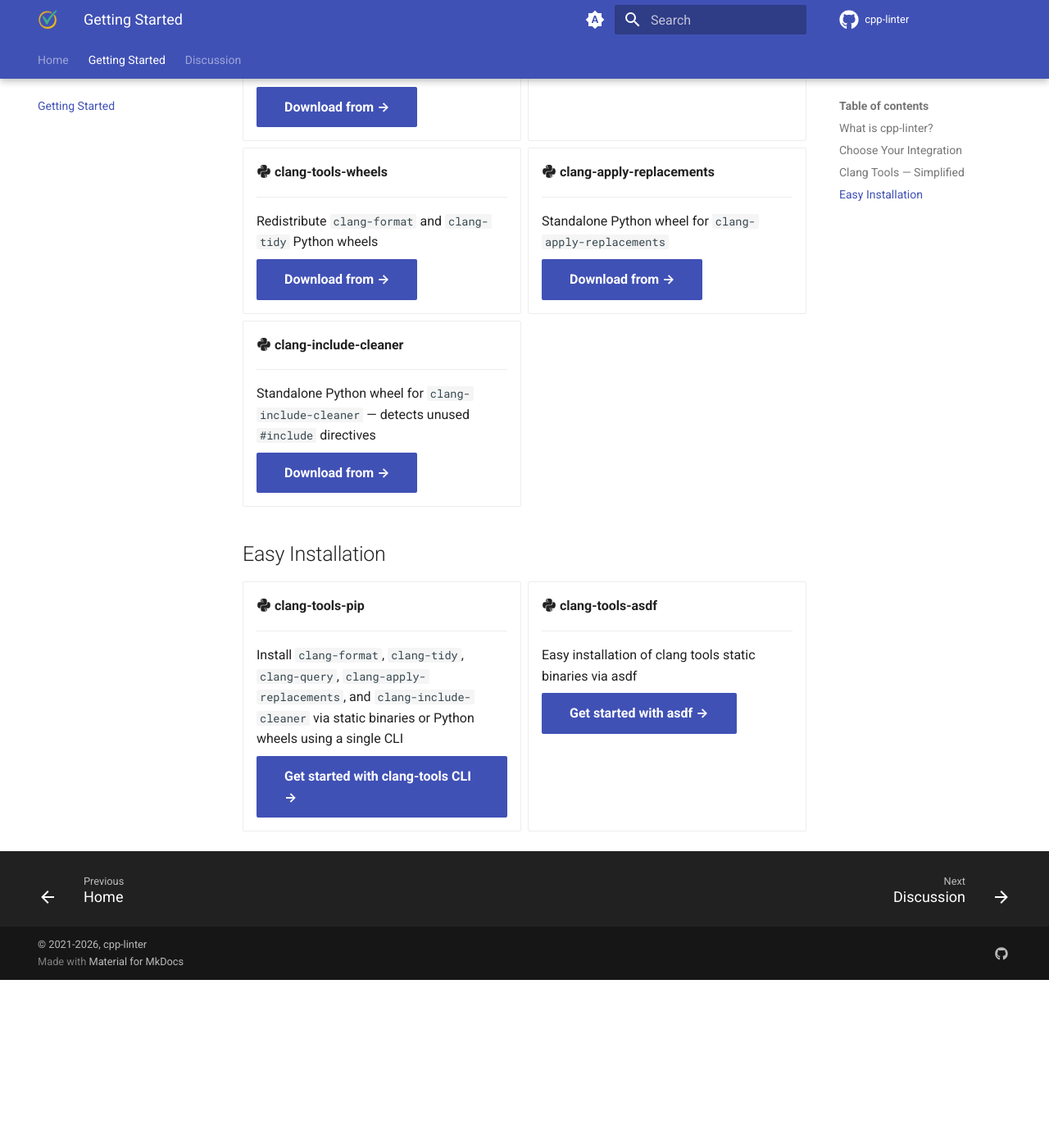
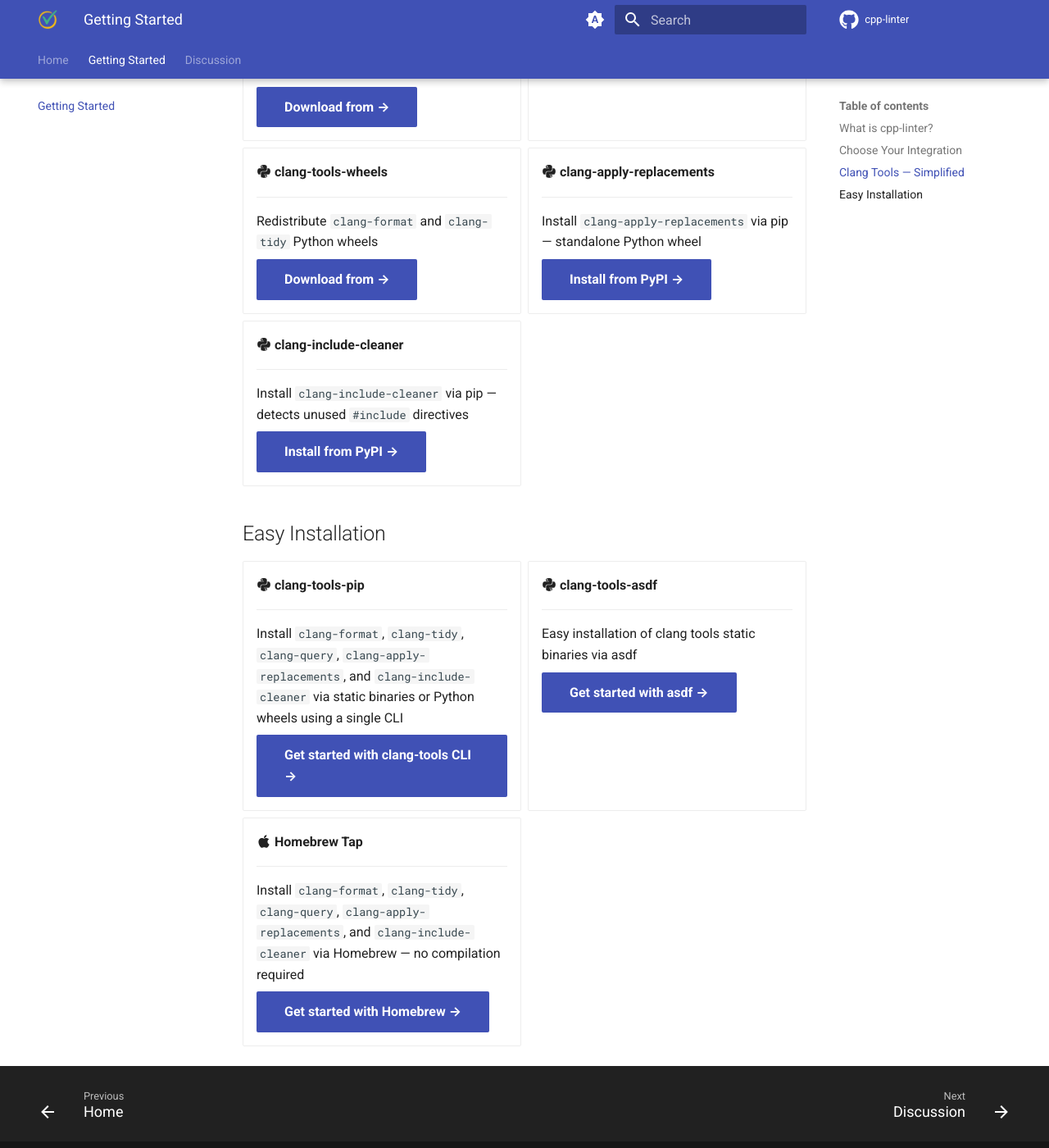
Before and after one commit to cpp-linter/cpp-linter.github.io, an MkDocs documentation site: the page built from docs/getting-started.md, in a window 1280 px wide and 1400 px high, scrolled down 1821 px. Shown: the whole window at 82% size. Built offline with MkDocs 1.6.1 and Material for MkDocs 9.7.7, drawn with Linux system fonts in a browser that asks for light colours; before the commit the page ends 3016 px from its top, so only the background shows below that.

Commit message:
docs: add Homebrew tap as a new installation method (#33)
## Summary

Add the [cpp-linter Homebrew
tap](https://github.com/cpp-linter/homebrew-tap) as a new installation
method in the Getting Started documentation.

## Changes

- **docs/getting-started.md** — Added a Homebrew Tap card to the "Easy
Installation" grid section, alongside the existing pip and asdf options.
This shows users they can install clang-format, clang-tidy, clang-query,
clang-apply-replacements, and clang-include-cleaner via Homebrew with no
compilation required.

## Why

The Homebrew tap provides pre-built static binaries for macOS users,
making installation even easier for developers who prefer Homebrew as
their package manager.

cc @shenxianpeng

```diff
--- a/docs/getting-started.md
+++ b/docs/getting-started.md
@@ -102,17 +102,17 @@
 
     ---
 
-    Standalone Python wheel for `clang-apply-replacements`
+    Install `clang-apply-replacements` via pip — standalone Python wheel
 
-    [Download from →](https://github.com/cpp-linter/clang-apply-replacements){ .md-button .md-button--primary }
+    [Install from PyPI →](https://pypi.org/project/clang-apply-replacements/){ .md-button .md-button--primary }
 
 - :fontawesome-brands-python: **clang-include-cleaner**
 
     ---
 
-    Standalone Python wheel for `clang-include-cleaner` — detects unused `#include` directives
+    Install `clang-include-cleaner` via pip — detects unused `#include` directives
 
-    [Download from →](https://github.com/cpp-linter/clang-include-cleaner){ .md-button .md-button--primary }
+    [Install from PyPI →](https://pypi.org/project/clang-include-cleaner/){ .md-button .md-button--primary }
 
 </div>
 
@@ -136,4 +136,12 @@
 
     [Get started with asdf →](https://github.com/cpp-linter/asdf-clang-tools){ .md-button .md-button--primary }
 
+- :fontawesome-brands-apple: **Homebrew Tap**
+
+    ---
+
+    Install `clang-format`, `clang-tidy`, `clang-query`, `clang-apply-replacements`, and `clang-include-cleaner` via Homebrew — no compilation required
+
+    [Get started with Homebrew →](https://github.com/cpp-linter/homebrew-tap){ .md-button .md-button--primary }
+
 </div>
```
